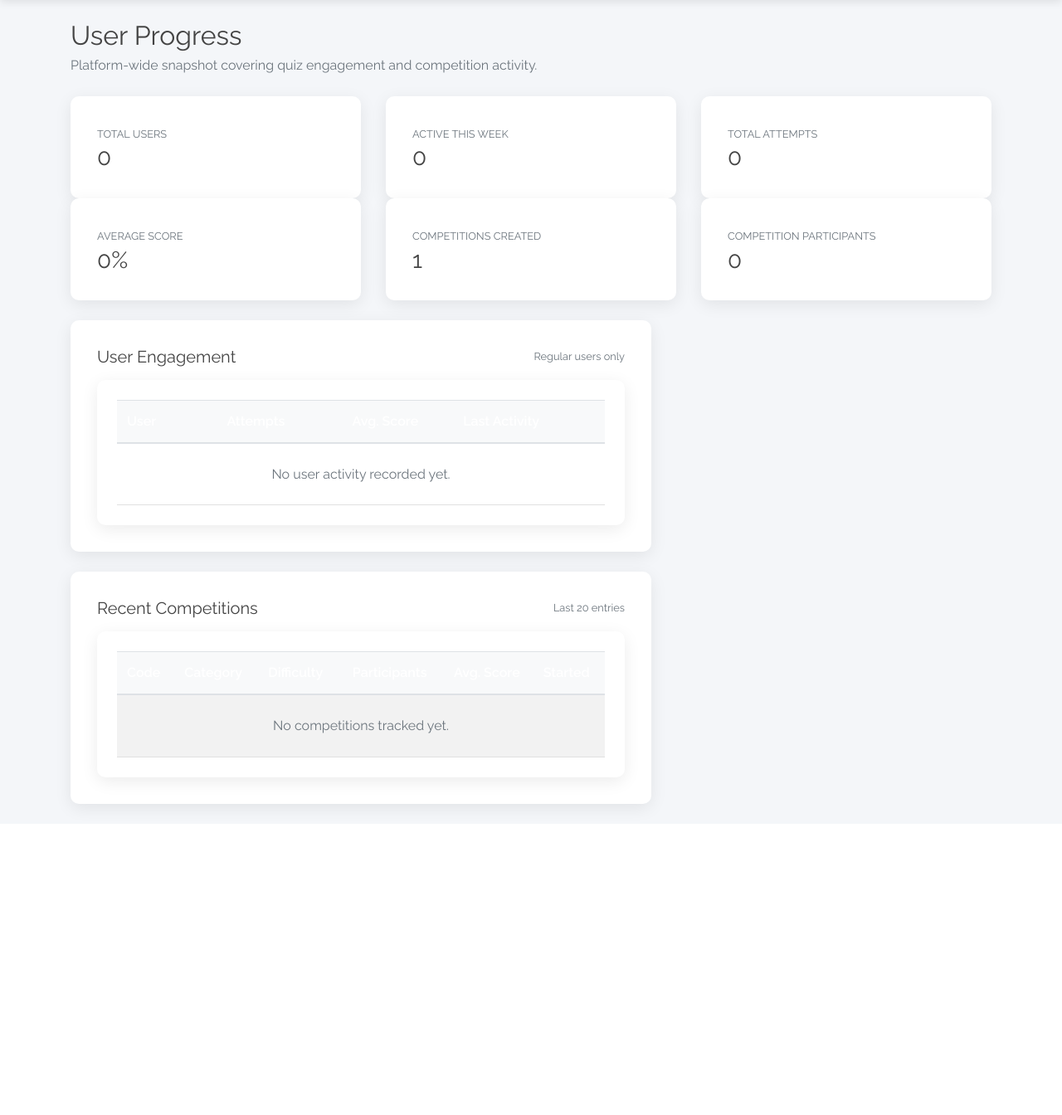
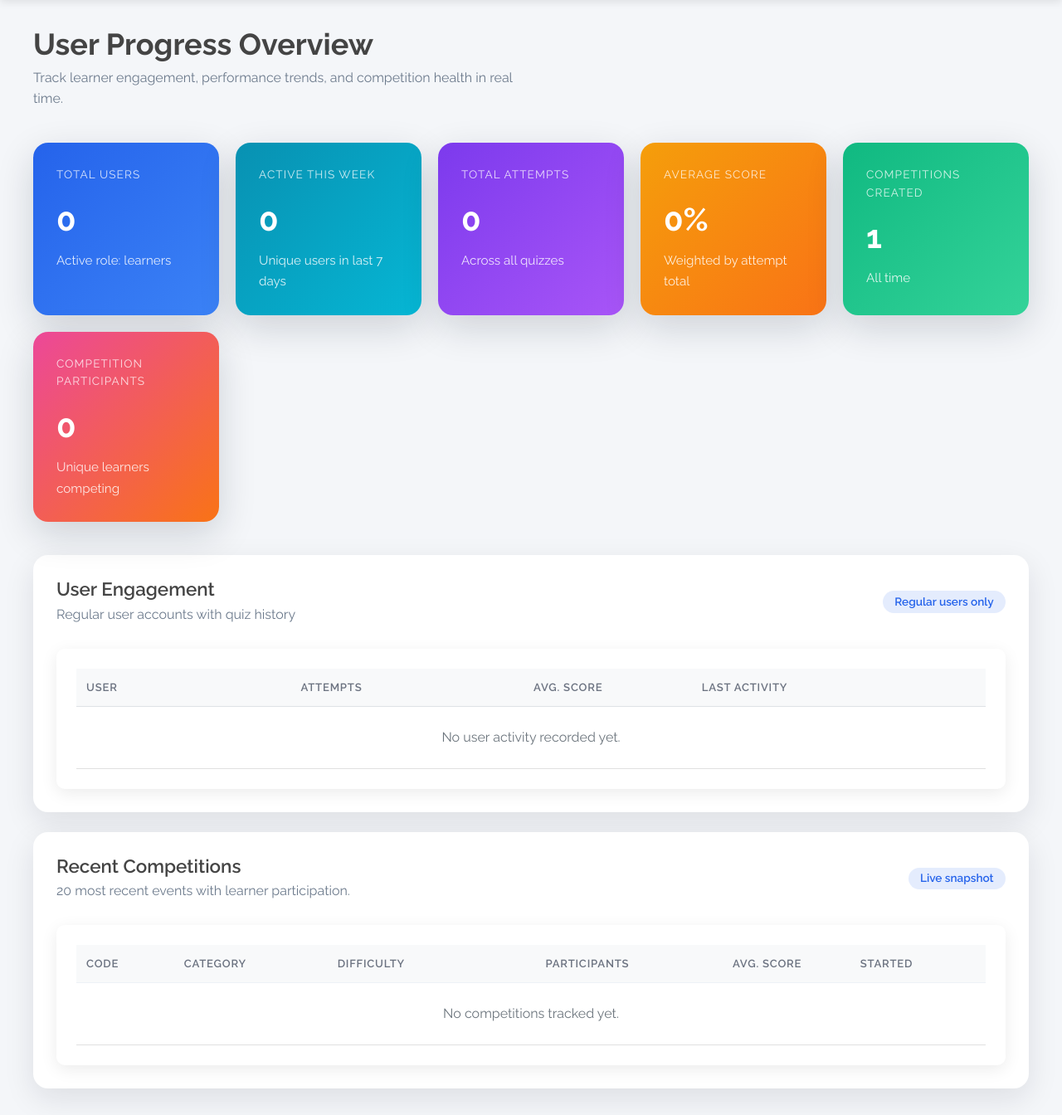
Before and after one commit to omyadav3131/QuizCraft, a Flask app: page /admin/user-progress in a window 1280 px wide. Shown: the part 109-1453 px from the top of the page at 83% size. Before the commit the page ends 1096 px from the top, so only its background shows below. Run offline with Flask 2, Linux system fonts and the light colour scheme; a user stored in the database is signed in; tables that the repository leaves empty hold one stand-in row (values such as "Sample post"); some libraries are stand-ins or nearby versions.

Commit message:
Refine admin user progress styling

```diff
--- a/app/templates/admin/user_progress.html
+++ b/app/templates/admin/user_progress.html
@@ -3,74 +3,59 @@
 {% block title %}User Progress{% endblock %}
 
 {% block content %}
-<div class="container py-4">
-  <div class="d-flex flex-column flex-md-row justify-content-between align-items-md-center gap-2 mb-4">
-    <div>
-      <h2 class="mb-1">User Progress</h2>
-      <p class="text-muted mb-0">Platform-wide snapshot covering quiz engagement and competition activity.</p>
-    </div>
-  </div>
+<div class="admin-container">
+  <div class="admin-wrapper">
+    <section class="dashboard-intro">
+      <div>
+        <h1 class="page-title">User Progress Overview</h1>
+        <p class="page-subtitle">Track learner engagement, performance trends, and competition health in real time.</p>
+      </div>
+    </section>
 
-  <div class="row g-3 mb-4">
-    <div class="col-sm-6 col-lg-4">
-      <div class="card shadow-sm border-0 h-100">
-        <div class="card-body">
-          <small class="text-uppercase text-muted">Total Users</small>
-          <h3 class="fw-bold mb-0">{{ total_users }}</h3>
+    <section class="analytics-grid">
+      <article class="analytics-card gradient-blue">
+        <span class="metric-label">Total Users</span>
+        <span class="metric-value">{{ total_users }}</span>
+        <span class="metric-footnote">Active role: learners</span>
+      </article>
+      <article class="analytics-card gradient-cyan">
+        <span class="metric-label">Active This Week</span>
+        <span class="metric-value">{{ active_this_week }}</span>
+        <span class="metric-footnote">Unique users in last 7 days</span>
+      </article>
+      <article class="analytics-card gradient-violet">
+        <span class="metric-label">Total Attempts</span>
+        <span class="metric-value">{{ total_attempts }}</span>
+        <span class="metric-footnote">Across all quizzes</span>
+      </article>
+      <article class="analytics-card gradient-amber">
+        <span class="metric-label">Average Score</span>
+        <span class="metric-value">{{ average_score }}%</span>
+        <span class="metric-footnote">Weighted by attempt total</span>
+      </article>
+      <article class="analytics-card gradient-mint">
+        <span class="metric-label">Competitions Created</span>
+        <span class="metric-value">{{ competitions_tracked }}</span>
+        <span class="metric-footnote">All time</span>
+      </article>
+      <article class="analytics-card gradient-rose">
+        <span class="metric-label">Competition Participants</span>
+        <span class="metric-value">{{ participants_count }}</span>
+        <span class="metric-footnote">Unique learners competing</span>
+      </article>
+    </section>
+
+    <section class="panel-card mb-4">
+      <header class="panel-header">
+        <div>
+          <h2 class="panel-title">User Engagement</h2>
+          <p class="panel-subtitle">Regular user accounts with quiz history</p>
         </div>
-      </div>
-    </div>
-    <div class="col-sm-6 col-lg-4">
-      <div class="card shadow-sm border-0 h-100">
-        <div class="card-body">
-          <small class="text-uppercase text-muted">Active This Week</small>
-          <h3 class="fw-bold mb-0">{{ active_this_week }}</h3>
-        </div>
-      </div>
-    </div>
-    <div class="col-sm-6 col-lg-4">
-      <div class="card shadow-sm border-0 h-100">
-        <div class="card-body">
-          <small class="text-uppercase text-muted">Total Attempts</small>
-          <h3 class="fw-bold mb-0">{{ total_attempts }}</h3>
-        </div>
-      </div>
-    </div>
-    <div class="col-sm-6 col-lg-4">
-      <div class="card shadow-sm border-0 h-100">
-        <div class="card-body">
-          <small class="text-uppercase text-muted">Average Score</small>
-          <h3 class="fw-bold mb-0">{{ average_score }}%</h3>
-        </div>
-      </div>
-    </div>
-    <div class="col-sm-6 col-lg-4">
-      <div class="card shadow-sm border-0 h-100">
-        <div class="card-body">
-          <small class="text-uppercase text-muted">Competitions Created</small>
-          <h3 class="fw-bold mb-0">{{ competitions_tracked }}</h3>
-        </div>
-      </div>
-    </div>
-    <div class="col-sm-6 col-lg-4">
-      <div class="card shadow-sm border-0 h-100">
-        <div class="card-body">
-          <small class="text-uppercase text-muted">Competition Participants</small>
-          <h3 class="fw-bold mb-0">{{ participants_count }}</h3>
-        </div>
-      </div>
-    </div>
-  </div>
-
-  <div class="card border-0 shadow-sm mb-4">
-    <div class="card-body">
-      <div class="d-flex justify-content-between align-items-center mb-3">
-        <h5 class="mb-0">User Engagement</h5>
-        <small class="text-muted">Regular users only</small>
-      </div>
+        <span class="badge badge-soft">Regular users only</span>
+      </header>
       <div class="table-responsive">
-        <table class="table table-hover align-middle mb-0">
-          <thead class="table-light">
+        <table class="table table-hover align-middle mb-0 analytics-table">
+          <thead>
             <tr>
               <th scope="col">User</th>
               <th scope="col" class="text-center">Attempts</th>
@@ -82,7 +67,7 @@
             {% for user in users %}
             <tr>
               <td>
-                <a href="{{ url_for('admin.admin_user_performance', user_id=user.id) }}" target="_blank" rel="noopener">
+                <a class="user-link" href="{{ url_for('admin.admin_user_performance', user_id=user.id) }}" target="_blank" rel="noopener">
                   {{ user.username }}
                 </a>
               </td>
@@ -104,18 +89,19 @@
           </tbody>
         </table>
       </div>
-    </div>
-  </div>
+    </section>
 
-  <div class="card border-0 shadow-sm">
-    <div class="card-body">
-      <div class="d-flex justify-content-between align-items-center mb-3">
-        <h5 class="mb-0">Recent Competitions</h5>
-        <small class="text-muted">Last 20 entries</small>
-      </div>
+    <section class="panel-card">
+      <header class="panel-header">
+        <div>
+          <h2 class="panel-title">Recent Competitions</h2>
+          <p class="panel-subtitle">20 most recent events with learner participation.</p>
+        </div>
+        <span class="badge badge-soft">Live snapshot</span>
+      </header>
       <div class="table-responsive">
-        <table class="table table-striped align-middle mb-0">
-          <thead class="table-light">
+        <table class="table align-middle mb-0 analytics-table competition-table">
+          <thead>
             <tr>
               <th scope="col">Code</th>
               <th scope="col">Category</th>
@@ -128,7 +114,7 @@
           <tbody>
             {% for competition in competitions %}
             <tr>
-              <td><code>{{ competition.code }}</code></td>
+              <td><span class="code-chip">{{ competition.code }}</span></td>
               <td>{{ competition.category }}</td>
               <td>{{ competition.difficulty or '—' }}</td>
               <td class="text-center">{{ competition.participants }}</td>
@@ -149,7 +135,204 @@
           </tbody>
         </table>
       </div>
-    </div>
+    </section>
   </div>
 </div>
+
+<style>
+.dashboard-intro {
+  display: flex;
+  justify-content: space-between;
+  align-items: center;
+  flex-wrap: wrap;
+  gap: 1.5rem;
+  margin-bottom: 2.5rem;
+}
+
+.page-title {
+  font-size: 2.25rem;
+  font-weight: 700;
+  margin-bottom: 0.35rem;
+}
+
+.page-subtitle {
+  color: #6c7a8c;
+  max-width: 38rem;
+  margin-bottom: 0;
+}
+
+.analytics-grid {
+  display: grid;
+  grid-template-columns: repeat(auto-fit, minmax(220px, 1fr));
+  gap: 1.25rem;
+  margin-bottom: 2.5rem;
+}
+
+.analytics-card {
+  position: relative;
+  overflow: hidden;
+  border-radius: 18px;
+  padding: 1.75rem;
+  color: #fff;
+  box-shadow: 0 15px 45px rgba(15, 23, 42, 0.16);
+  transition: transform 0.3s ease, box-shadow 0.3s ease;
+}
+
+.analytics-card::after {
+  content: "";
+  position: absolute;
+  inset: 0;
+  background: rgba(255, 255, 255, 0.12);
+  opacity: 0;
+  transition: opacity 0.3s ease;
+}
+
+.analytics-card:hover {
+  transform: translateY(-6px);
+  box-shadow: 0 20px 50px rgba(15, 23, 42, 0.22);
+}
+
+.analytics-card:hover::after {
+  opacity: 1;
+}
+
+.metric-label {
+  display: block;
+  font-size: 0.85rem;
+  text-transform: uppercase;
+  letter-spacing: 0.08em;
+  opacity: 0.8;
+  margin-bottom: 0.75rem;
+}
+
+.metric-value {
+  display: block;
+  font-size: 2.4rem;
+  font-weight: 700;
+  margin-bottom: 0.35rem;
+}
+
+.metric-footnote {
+  font-size: 0.95rem;
+  opacity: 0.85;
+}
+
+.gradient-blue { background: linear-gradient(135deg, #2563eb, #3b82f6); }
+.gradient-cyan { background: linear-gradient(135deg, #0891b2, #06b6d4); }
+.gradient-violet { background: linear-gradient(135deg, #7c3aed, #a855f7); }
+.gradient-amber { background: linear-gradient(135deg, #f59e0b, #f97316); }
+.gradient-mint { background: linear-gradient(135deg, #10b981, #34d399); }
+.gradient-rose { background: linear-gradient(135deg, #ec4899, #f97316); }
+
+.panel-card {
+  background: #ffffff;
+  border-radius: 18px;
+  box-shadow: 0 12px 36px rgba(15, 23, 42, 0.1);
+  padding: 1.75rem;
+}
+
+.panel-header {
+  display: flex;
+  justify-content: space-between;
+  align-items: flex-start;
+  gap: 1.5rem;
+  margin-bottom: 1.75rem;
+}
+
+.panel-title {
+  font-size: 1.4rem;
+  font-weight: 600;
+  margin-bottom: 0.25rem;
+}
+
+.panel-subtitle {
+  color: #6c7a8c;
+  margin-bottom: 0;
+}
+
+.badge-soft {
+  background: rgba(37, 99, 235, 0.12);
+  color: #2563eb;
+  padding: 0.4rem 0.9rem;
+  border-radius: 999px;
+  font-weight: 600;
+  font-size: 0.85rem;
+  align-self: center;
+}
+
+.analytics-table thead {
+  background: #f3f4f6;
+  border-bottom: 1px solid #e5e7eb;
+}
+
+.analytics-table thead th {
+  border-top: none;
+  border-bottom: none;
+  font-size: 0.82rem;
+  text-transform: uppercase;
+  letter-spacing: 0.06em;
+  color: #6b7280;
+}
+
+.analytics-table tbody tr {
+  transition: transform 0.2s ease, box-shadow 0.2s ease;
+}
+
+.analytics-table tbody tr:hover {
+  transform: translateY(-2px);
+  box-shadow: 0 10px 24px rgba(15, 23, 42, 0.08);
+}
+
+.user-link {
+  font-weight: 600;
+  color: #2563eb;
+  text-decoration: none;
+}
+
+.user-link:hover {
+  text-decoration: underline;
+}
+
+.code-chip {
+  display: inline-block;
+  background: rgba(37, 99, 235, 0.12);
+  color: #2563eb;
+  font-weight: 600;
+  padding: 0.35rem 0.75rem;
+  border-radius: 999px;
+}
+
+.competition-table thead {
+  background: linear-gradient(90deg, rgba(37,99,235,0.15), rgba(59,130,246,0.25));
+}
+
+.competition-table tbody td {
+  border-color: rgba(226, 232, 240, 0.6);
+}
+
+@media (max-width: 992px) {
+  .panel-header {
+    flex-direction: column;
+    align-items: flex-start;
+  }
+
+  .badge-soft {
+    align-self: flex-start;
+  }
+}
+
+@media (max-width: 600px) {
+  .page-title {
+    font-size: 1.8rem;
+  }
+
+  .analytics-card {
+    padding: 1.5rem;
+  }
+
+  .metric-value {
+    font-size: 2rem;
+  }
+}
+</style>
 {% endblock %}
```
